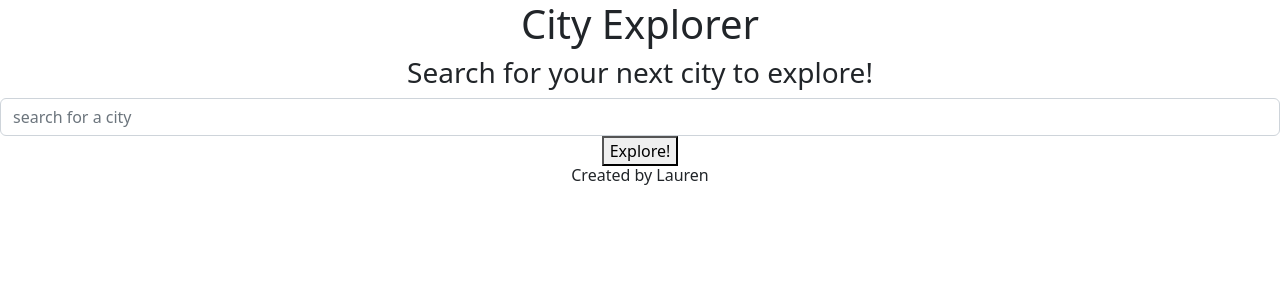
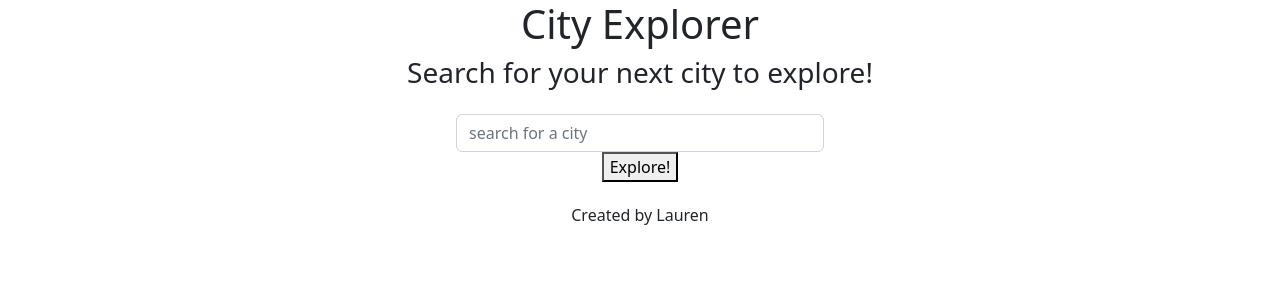
Before and after one commit to elleem/city-explorer-frontend, a React (Create React App) app: page / in a window 1280 px wide. Shown: the top 300 px of the page. Built offline with nearby package versions, Linux system fonts and the light colour scheme.

Commit message:
adds CSS styles

```diff
--- a/src/App.css
+++ b/src/App.css
@@ -1,3 +1,17 @@
 .App {
   text-align: center;
 }
+
+#form{
+  width: 30%;
+  margin: 1rem auto;
+  text-align: center;
+  padding: .5rem;
+}
+
+#map{
+  background-color: rgba(243, 243, 148, 0.708);
+  padding: 2rem;
+  width: 100%;
+  margin: auto;
+}
--- a/src/CityMap.js
+++ b/src/CityMap.js
@@ -9,7 +9,7 @@ class CityMap extends React.Component {
     return(
         <Card id="map">
           <Card.Body>
-          <Card.Title>City : {this.props.name}</Card.Title>
+          <Card.Title>City: {this.props.citySearch}</Card.Title>
           <Card.Text>Latitude: {this.props.lat}</Card.Text>
           <Card.Text>Longitude: {this.props.lon}</Card.Text>
           <Card.Img id="map-image"style={{width: '100%'}}
--- a/src/Locations.js
+++ b/src/Locations.js
@@ -43,7 +43,7 @@ render () {
       <Form.Control
       onChange={(e)=>this.setState({citySearch: e.target.value})}
       placeholder = 'search for a city'/>
-      <button variant="primary" type="submit" onClick={this.getLocation}>Explore!</button>
+      <button variant="dark" type="submit" onClick={this.getLocation}>Explore!</button>
       {this.state.locationObj.place_id &&
       <>
       <CityMap
```
Also changed, not shown: 1 other file (tests, documents, lock files or other folders).
